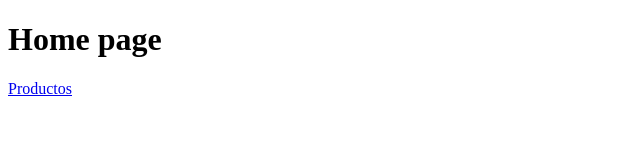
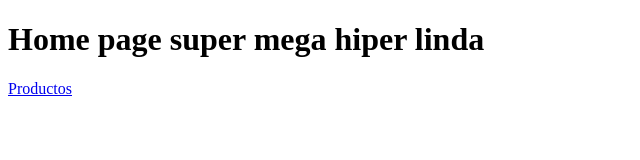
Before and after one commit to mikerueda/expressRouter, a website: page index.html in a window 1280 px wide. Shown: the whole page, without its empty margins (0-640 px from the left). Drawn offline with Linux system fonts and the light colour scheme; no server answers.

Commit message:
Subo mi web

```diff
--- a/index.html
+++ b/index.html
@@ -7,7 +7,7 @@
   <title>Home</title>
 </head>
 <body>
-  <h1>Home page</h1>
+  <h1>Home page super mega hiper linda</h1>
   <a href="/productos">Productos</a>
   <script>
     fetch('/Api/productos')
```
